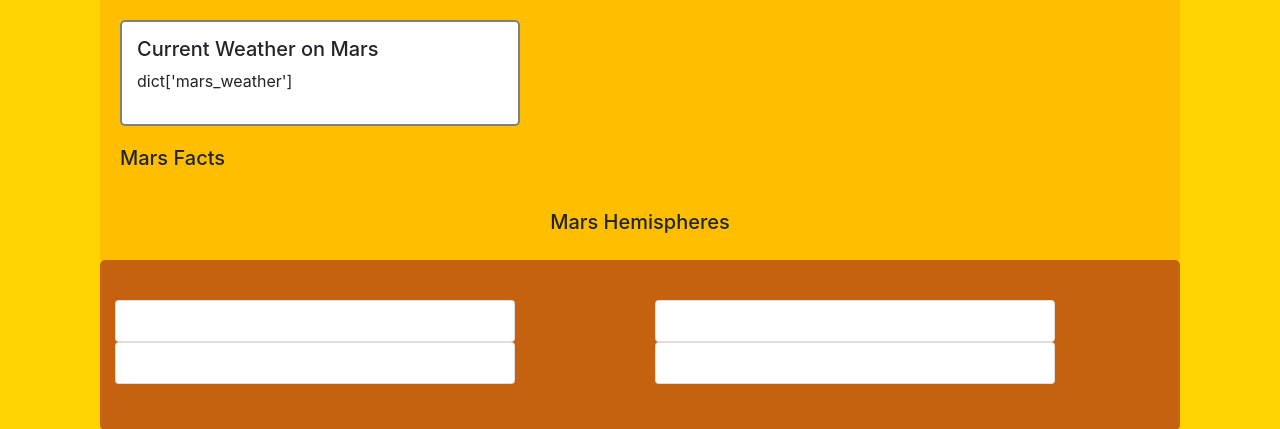
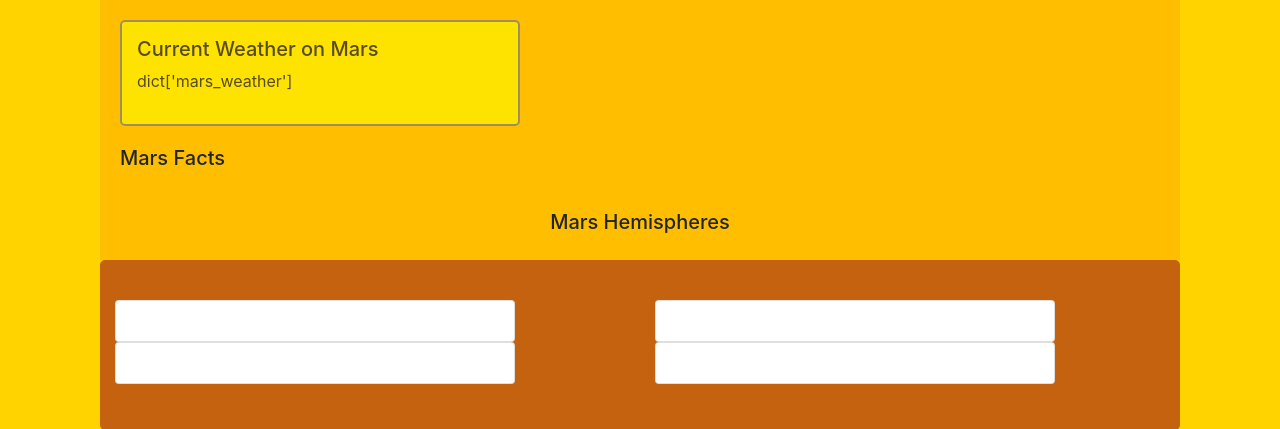
Before and after one commit to camiloibanez/Mars-Data-Scraping, a Flask app: template Mission_to_Mars/templates/index.html in a window 1280 px wide. Shown: the part 961-1390 px from the top of the page. Run offline with Flask 2, Linux system fonts and the light colour scheme; the template is opened without the code that fills it, so the values that code supplies are empty; some libraries are stand-ins or nearby versions.

Commit message:
weather block resizing

```diff
--- a/Mission_to_Mars/static/css/style.css
+++ b/Mission_to_Mars/static/css/style.css
@@ -26,9 +26,6 @@
     padding-bottom: 6px;
     background-color: #FFBF00;
 }
-.weather_block {
-    background-color: white;
-}
 
 .block3 {
     padding-top: 40px;
@@ -51,7 +48,7 @@
     }
 
     .weather_block {
-        width: 500px;
+        width: 450px;
     }
 }
 
@@ -140,6 +137,8 @@
 }
 
 .weather_block {
+    background-color: #FFEF00;
+    opacity: 0.75;
     margin: 20px;
     border-style: solid;
     border-width: 2px;
```
